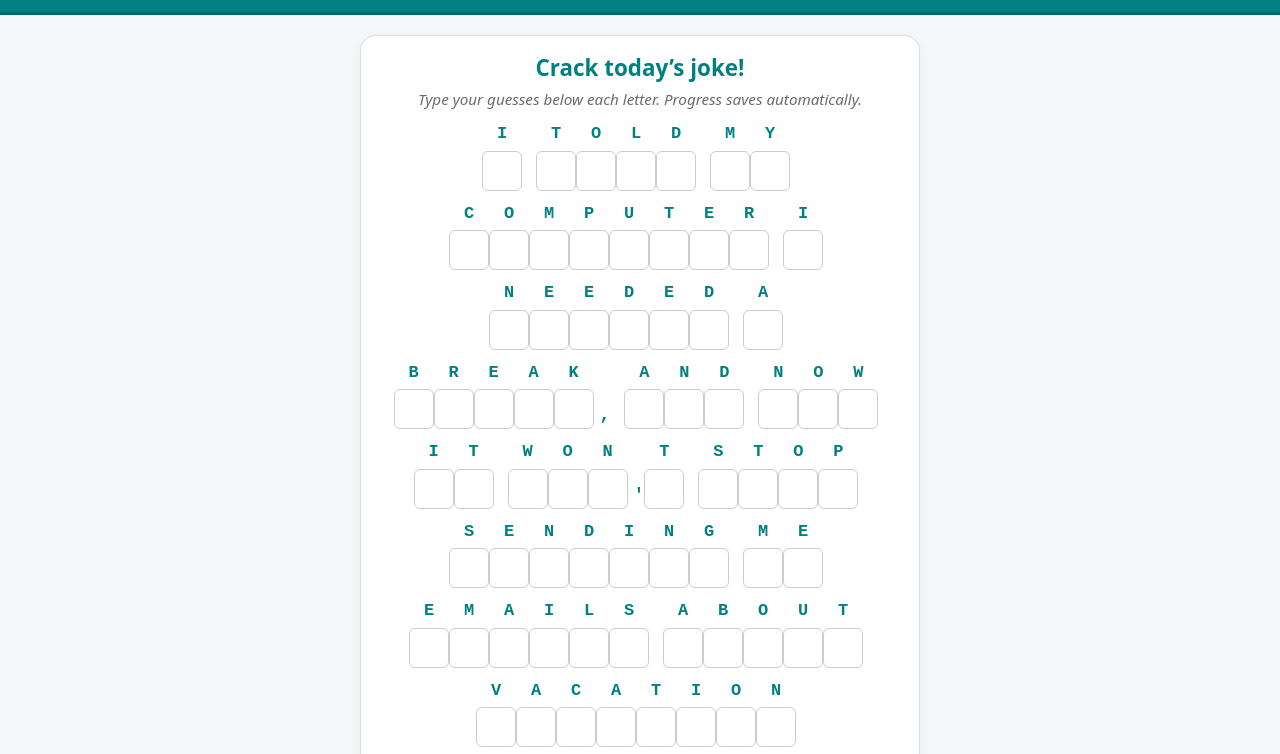
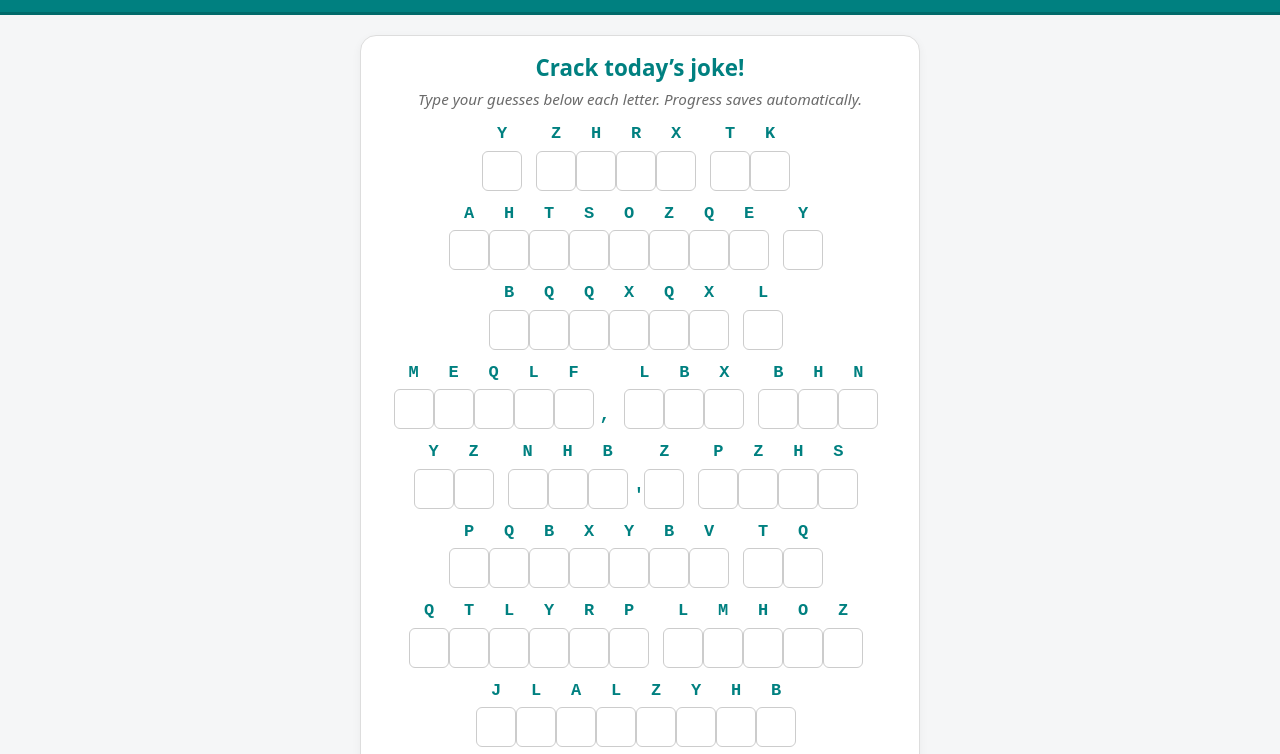
Before and after one commit to chrisabbe/Cryptojoke, a plain HTML site: page puzzles/day004/index.html in a window 1280 px wide. Shown: the part 46-800 px from the top of the page. Drawn offline with Linux system fonts and the light colour scheme.

Commit message:
Update index.html

```diff
--- a/puzzles/day004/index.html
+++ b/puzzles/day004/index.html
@@ -180,7 +180,7 @@
 (function(){
 
   // CHANGE THIS PER PUZZLE
-  const phrase = "I TOLD MY COMPUTER I NEEDED A BREAK, AND NOW IT WON'T STOP SENDING ME EMAILS ABOUT VACATION DEALS.";
+  const phrase = "Y ZHRX TK AHTSOZQE Y BQQXQX L MEQLF, LBX BHN YZ NHB'Z PZHS PQBXYBV TQ QTLYRP LMHOZ JLALZYHB XQLRP.";
 
   const STORAGE_KEY = "cryptojoke_day_004";
   const CLEAR_FLAG = "cryptojoke_day_004_cleared";
```
